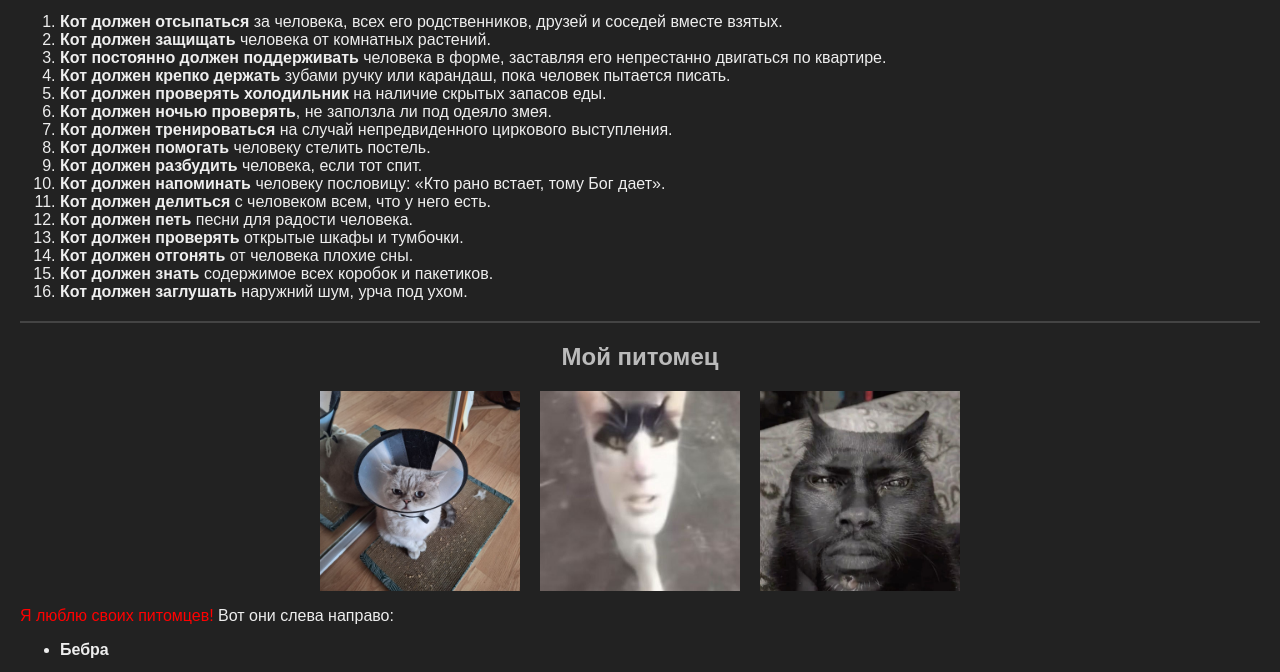
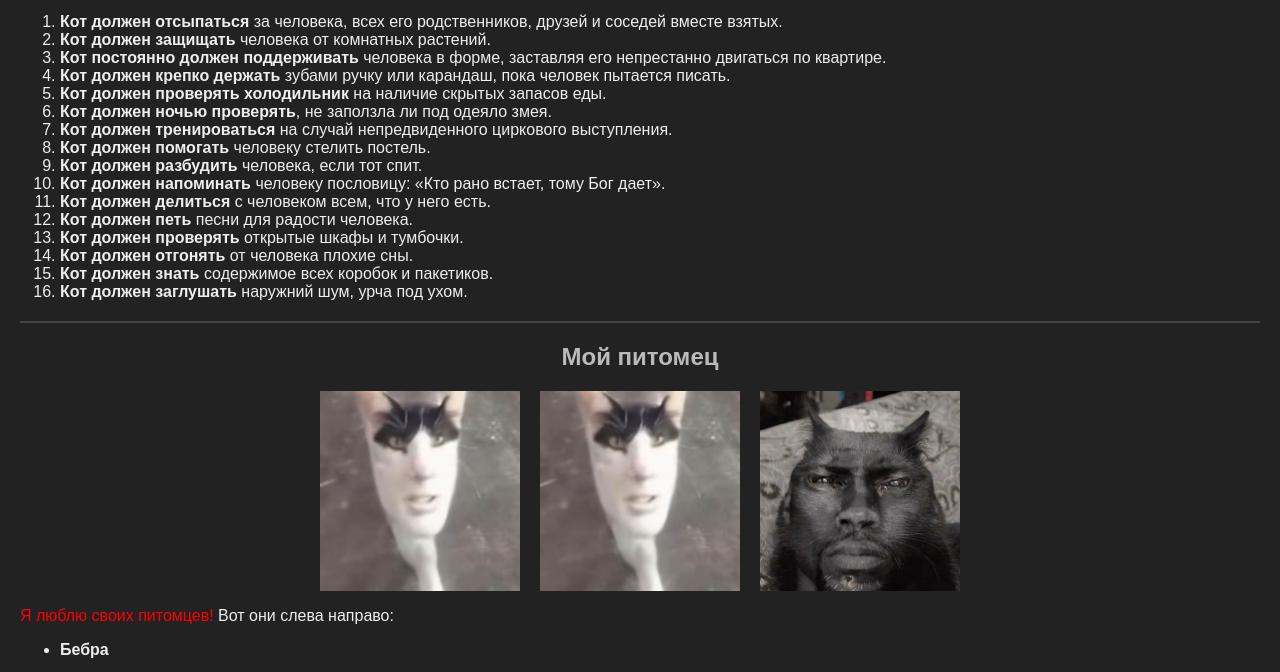
Before and after one commit to mizantropiya/misantropiya.github.io, a plain HTML site: page index.html in a window 1280 px wide. Shown: the part 128-800 px from the top of the page. Drawn offline with Linux system fonts and the light colour scheme; files whose address does not match are found by name.

Commit message:
Update index.html

```diff
--- a/index.html
+++ b/index.html
@@ -33,7 +33,7 @@
 
         <h2 style="text-align: center; color: #bbb;">Мой питомец</h2>
         <div class="image-container" style="display: flex; justify-content: center; gap: 20px;">
-            <img src="C:\musor\LABS\3kurs\webdisign\kit.jpg" alt="Котик1" title="Бебра" style="width: 200px; height: 200px; object-fit: cover;">
+            <img src="kotik.jpg" alt="Котик1" title="Бебра" style="width: 200px; height: 200px; object-fit: cover;">
             <img src="C:\musor\LABS\3kurs\webdisign\kotik.jpg" alt="Котик2" title="Бебрик" style="width: 200px; height: 200px; object-fit: cover;">
             <img src="C:\musor\LABS\3kurs\webdisign\kittik.jpg" alt="Котик3" title="Бебрито" style="width: 200px; height: 200px; object-fit: cover;">
         </div>
@@ -54,4 +54,5 @@
         <br>
     </main>
 </body>
+
 </html>
```
